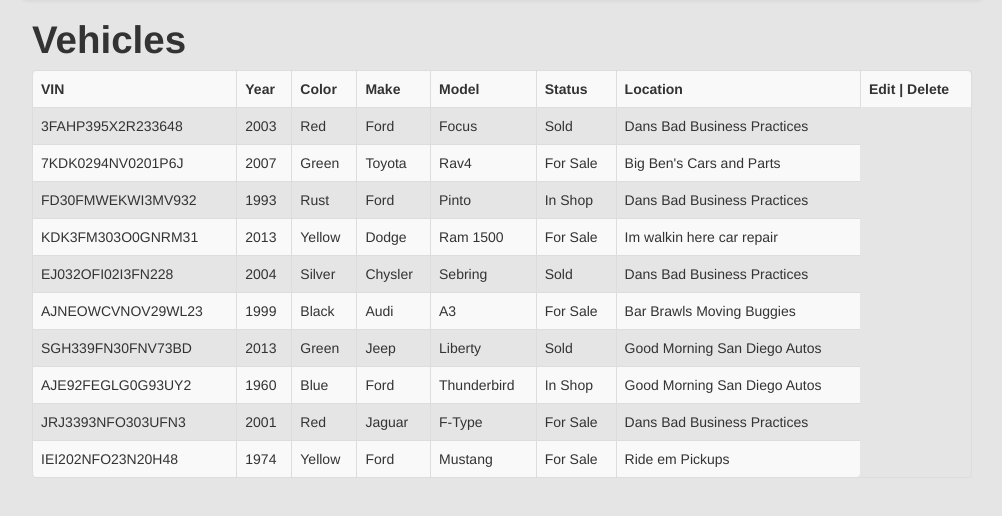
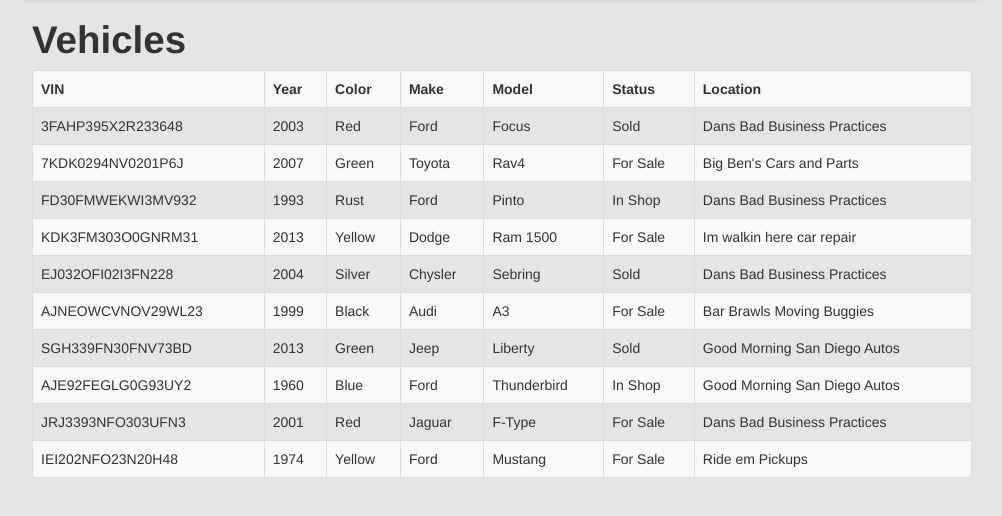
Before and after one commit to ssmy/dealerinventory, a PHP site: page /vehicles.php in a window 1280 px wide. Shown: the part 62-578 px from the top of the page, without its empty margins (138-1140 px from the left). Run offline with PHP 8.4, Linux system fonts and the light colour scheme; a user stored in the database is signed in; data comes from the database, SQL or seed files in the repository.

Commit message:
doin fancy crap to vehicles like fixing editing

```diff
--- a/vehicles.php
+++ b/vehicles.php
@@ -17,8 +17,7 @@ make_head("Vehicles");
         <th>Model</th>
         <th>Status</th>
         <th>Location</th>
-        <th>Edit | Delete</th>
-<? // TODO: Add status ?>
+        <?if(is_manager()) echo "<th>Edit</th>";?>
       </tr>
 <?php
 $res = $db->query("SELECT * FROM vehicles v, colors c, models m, makes ma, locations l, cities ci, statuses s WHERE v.colorid=c.colorid AND v.modelid=m.modelid AND m.makeid=ma.makeid AND v.locationid=l.locationid AND l.cityid=ci.cityid AND v.statusid=s.statusid");
@@ -32,8 +31,7 @@ while ($r = $res->fetch_assoc()) {
   echo "<td>" . ucwords(strtolower($r["status"])) . "</td>";
   echo "<td>" . $r["name"] . "</td>";
   if(is_manager()) {
-    echo "<td><a href=\"#\" class=\"edit\"><i class=\"icon-edit\"></i></a> | ";
-    echo "<a href=\"#\" class=\"delete\"><i class=\"icon-trash\"></i></a></td>";
+    echo "<td><a href=\"#\" class=\"edit\"><i class=\"icon-edit\"></i></a></td>";
   }
   echo "</tr>";
   }
@@ -48,12 +46,10 @@ while ($r = $res->fetch_assoc()) {
           $action = "add";
         });
 
-        $('.delete').click(function() {
-          alert('delete ' + $(this).closest("tr")[0].rowIndex);
-        });
+        var editrow = null;
 
-        $('.edit').click(function() {
-          $row = $(this).closest("tr")[0].cells;
+        function editset($obj){
+          $row = $obj.closest("tr")[0].cells;
           $('#vin').val($row[0].innerHTML);
           $('#color option:contains(' + $row[2].innerHTML + ')').prop({selected: true})
           $('#make option:contains(' + $row[3].innerHTML + ')').prop({selected: true})
@@ -66,11 +62,19 @@ while ($r = $res->fetch_assoc()) {
           $('#submit').text("Update Vehicle");
           $('#addModal').modal({show:true});
           $vehicleid = $row[0].getAttribute('data-vehicleid');
+        }
+
+        $('.edit').click(function(){
+          editset($(this));
           $action = "update";
+          $editrow=$(this);
         });
 
         $('.reset').click(function() {
-          $('#form')[0].reset();
+          if ($action=="add")
+            $('#form')[0].reset();
+          else
+            editset($editrow);
         });
 
         $('#submit').click(function() {
@@ -151,6 +155,7 @@ while ($r = $res->fetch_assoc()) {
               ?>
               var make=$('#make').val();
               $('#modeldiv').attr("style","");
+              document.getElementById('model').length=0;
               createOption(document.getElementById('model'),"Please Select a Model",0);
               for(var i=0;i<makeMapping[make].length;i++){
                 createOption(document.getElementById("model"), makeMapping[make][i][1], makeMapping[make][i][0]);
@@ -199,7 +204,7 @@ while ($r = $res->fetch_assoc()) {
           </form>
       </div> <!-- body -->
       <div class="modal-footer">
-        <a class="btn reset">Reset</a>
+        <a id="reset" class="btn reset">Reset</a>
         <a class="btn reset" data-dismiss="modal">Close</a>
         <a id="submit" class="btn btn-primary">Add Vehicle</a>
       </div>
```
